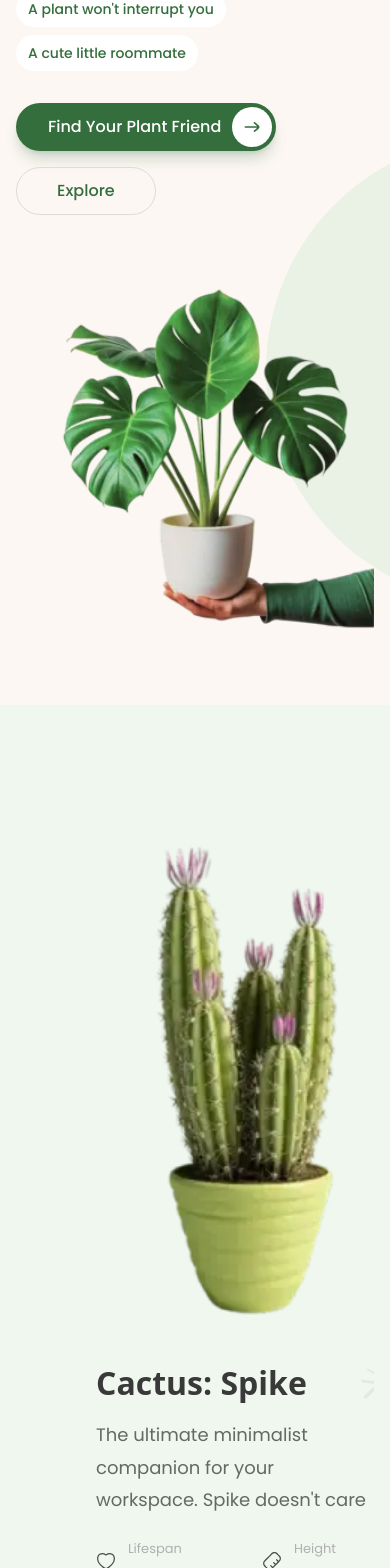
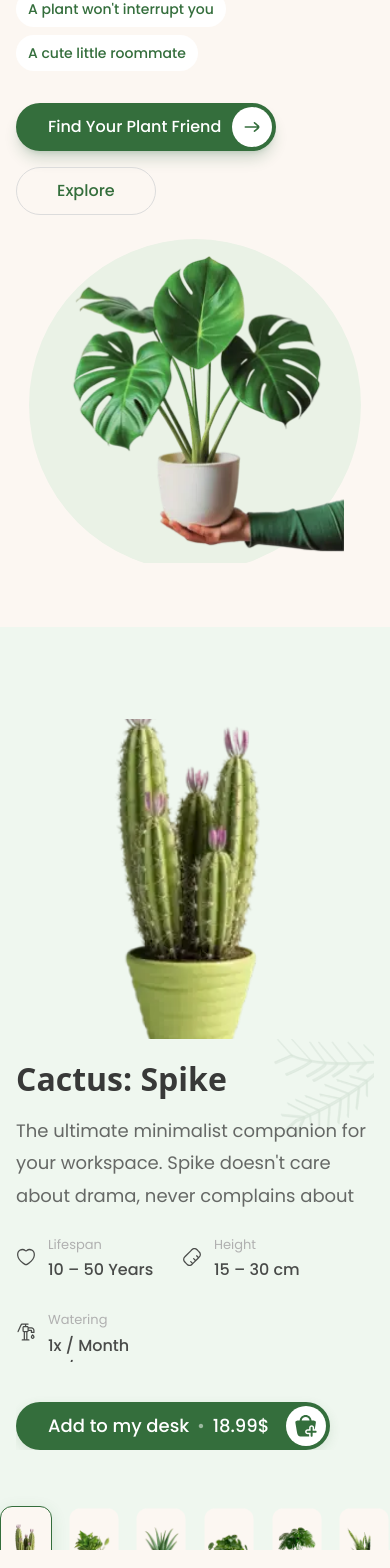
Before and after one commit to Radwa85/plantified, a React (Vite) app: page / in a window 390 px wide. Shown: the part 314-1882 px from the top of the page. Built offline with nearby package versions, Linux system fonts and the light colour scheme; a web font is replaced by a local one.

Commit message:
Fix mobile layout for Hero, ProductShowcase, and NewsletterCTA sections

```diff
--- a/src/components/sections/HeroSection/HeroSection.tsx
+++ b/src/components/sections/HeroSection/HeroSection.tsx
@@ -130,20 +130,18 @@ export const Hero = () => {
           </motion.div>
 
         </div>
-        <div className="w-full lg:w-1/2 relative flex justify-end items-center mt-16 lg:mt-0 overflow-visible">
-          <motion.div
+        <div className="w-full lg:w-1/2 relative flex justify-center lg:justify-end items-center mt-8 lg:mt-0">
+          <div
             className="
               absolute
-              w-[120vw] lg:w-[900px]
-              h-[120vw] lg:h-[900px]
-              aspect-square
+              w-[85vw] h-[85vw]
+              lg:w-[900px] lg:h-[900px]
               rounded-full
               bg-[#EAF2E6]
               -z-10
-              right-[-200px]
               lg:right-[-430px]
-              -translate-y-[90px]
-              translate-x-[160px]
+              lg:-translate-y-[90px]
+              lg:translate-x-[160px]
             "
           />
           <motion.img
@@ -160,12 +158,12 @@ export const Hero = () => {
             className="
               relative
               z-10
-              w-full max-w-[500px]
-              lg:w-[700px]
+              w-[80vw] max-w-[380px]
+              lg:w-[700px] lg:max-w-none
               h-auto
               aspect-[700/709]
               object-contain
-              object-right
+              lg:object-right
               lg:-mr-[190px]
             "
           />
--- a/src/components/sections/NewsletterCTA/NewsletterCTA.tsx
+++ b/src/components/sections/NewsletterCTA/NewsletterCTA.tsx
@@ -12,7 +12,7 @@ export const NewsletterCTA = () => {
         className="
           relative
           w-full
-          h-[232px]
+          min-h-[232px]
           bg-[#363D37]
           rounded-[24px]
           flex
@@ -20,7 +20,7 @@ export const NewsletterCTA = () => {
           items-center
           justify-center
           py-[32px]
-          px-[24px]
+          px-[20px] md:px-[32px]
           overflow-hidden
         "
       >
@@ -34,17 +34,17 @@ export const NewsletterCTA = () => {
         <div className="relative z-10 flex flex-col items-center gap-[24px] w-full max-w-[850px] text-center">
 
           <div className="flex flex-col gap-[12px]">
-            <h2 className="text-white/[0.88] font-medium text-[20px] ">
+            <h2 className="text-white/[0.88] font-medium text-[16px] md:text-[20px]">
               Find the plant that grows with you.
             </h2>
-            <p className="text-white/[0.66] text-[18px] font-regular  ">
+            <p className="text-white/[0.66] text-[14px] md:text-[18px] font-regular">
               Join 50,000+ urban dwellers who have rediscovered the joy of quiet growth. Delivered with care, straight to your door.
             </p>
           </div>
 
           <form
             onSubmit={handleSubmit}
-            className="flex items-center gap-[8px] w-full max-w-[425px]"
+            className="flex flex-wrap items-center gap-[8px] w-full max-w-[425px]"
           >
             <input
               type="email"
--- a/src/components/sections/ProductShowcase/ProductShowcase.tsx
+++ b/src/components/sections/ProductShowcase/ProductShowcase.tsx
@@ -31,7 +31,7 @@ export const ProductShowcase = () => {
     >
       <div className=" mx-auto max-w-7xl px-4 md:px-16 lg:px-[64px]">
         <div className="relative z-10 grid grid-cols-1 lg:grid-cols-2 items-center min-h-[480px]">
-                    <div className="relative z-0 lg:z-0 flex justify-center items-center h-[562px] w-[480px] overflow-hidden">
+          <div className="relative z-0 flex justify-center items-center w-full lg:w-[480px] h-[320px] lg:h-[562px] overflow-hidden">
             {plantsData.map((plant, index) => (
               <motion.img
                 key={plant.id}
@@ -49,7 +49,7 @@ export const ProductShowcase = () => {
             ))}
           </div>
 
-          <div className="relative z-10 lg:z-10 max-w-[620px] flex flex-col justify-center bg-[#EFF7EF] pl-20 overflow-hidden lg:overflow-visible">
+          <div className="relative z-10 w-full flex flex-col justify-center bg-[#EFF7EF] lg:pl-20 pt-4 lg:pt-0 overflow-hidden lg:overflow-visible">
 
             <img
               src={leafIcon}
@@ -101,7 +101,7 @@ export const ProductShowcase = () => {
                 </div>
               </div>
 
-              <div className="flex gap-11 mb-10">
+              <div className="flex flex-wrap gap-6 lg:gap-11 mb-10">
                 {specTypes.map((spec) => (
                   <div key={spec.label} className="flex gap-3">
                     <img src={spec.icon} className="w-5 h-5 mt-3" alt="" />
```
